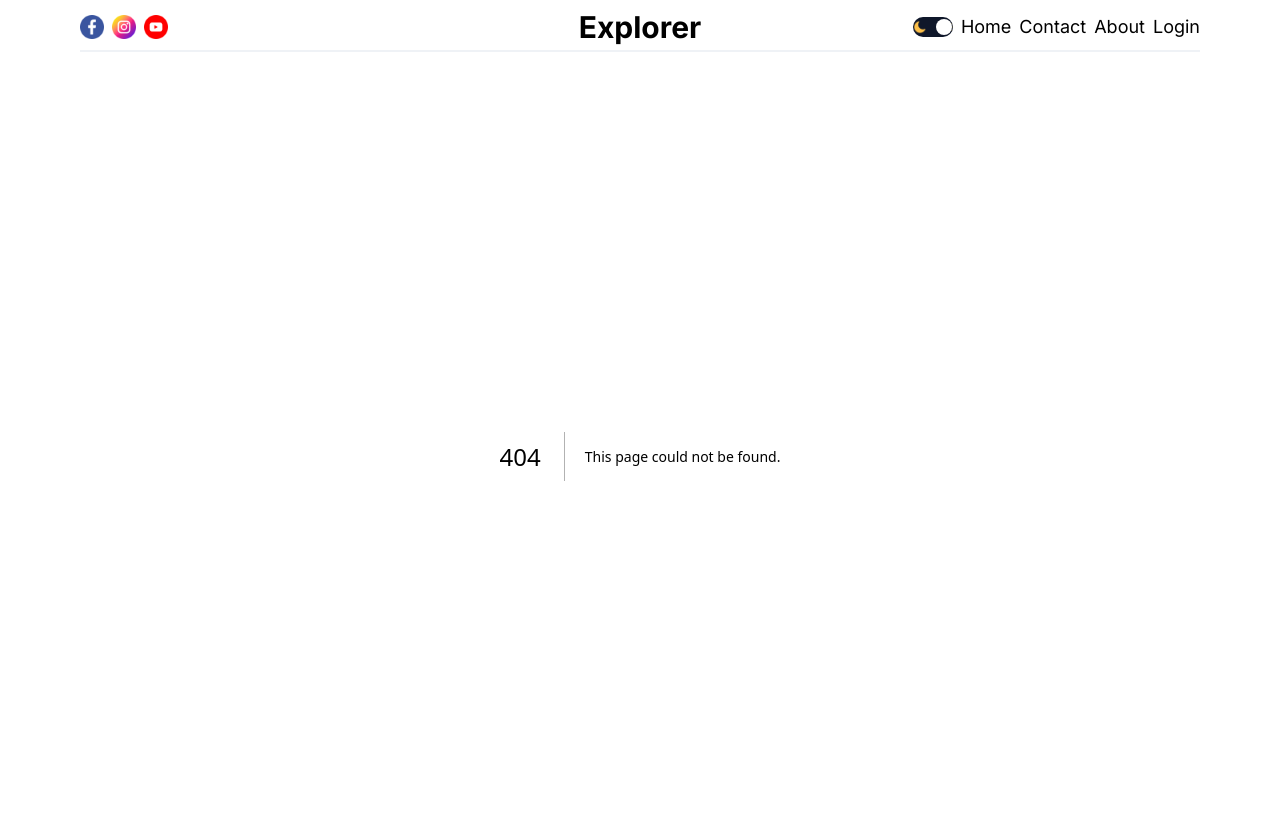
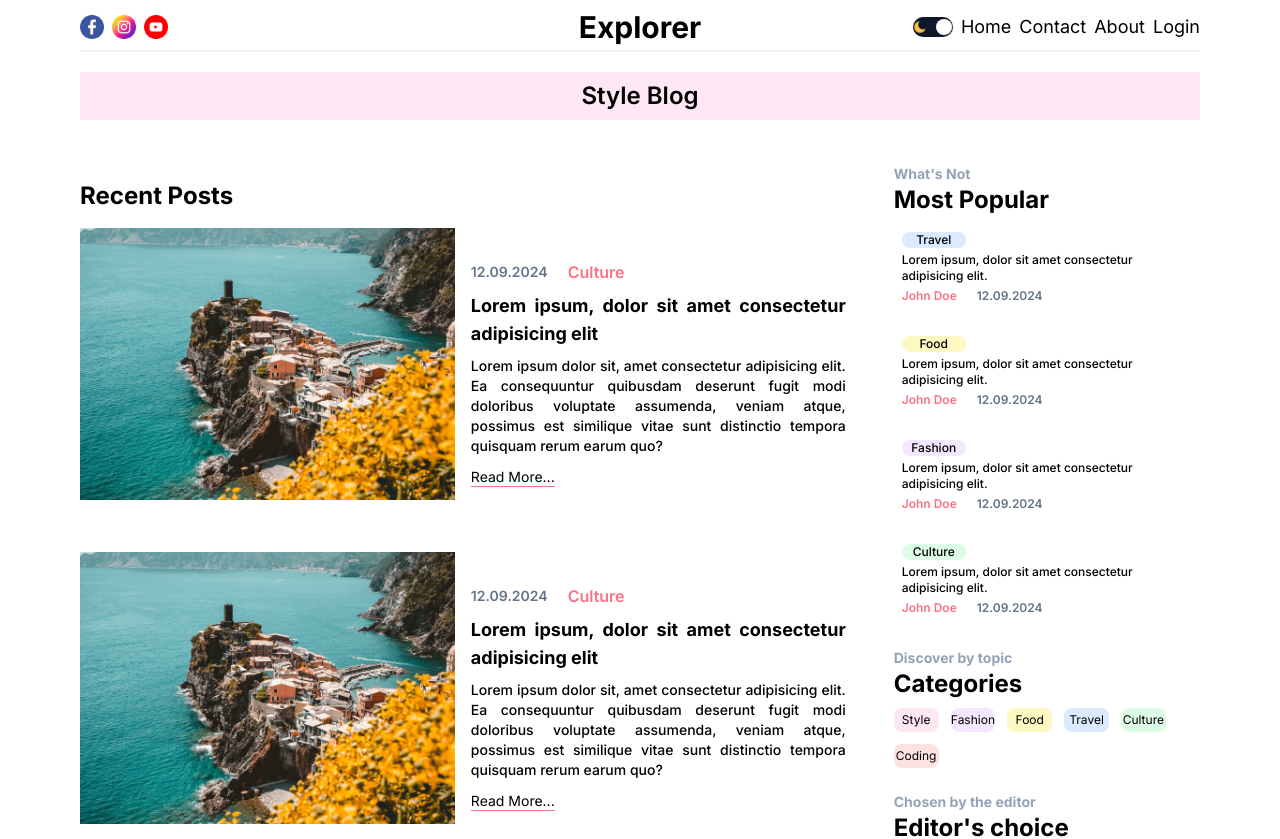
Before and after one commit to Chandu6702/Vivid-Voices, a Next.js app: page /blog in a window 1280 px wide. Before the commit this address had no page. Shown: the top 839 px of the page. Built offline with nearby package versions, Linux system fonts and the light colour scheme.

Commit message:
update blog page

```diff
--- /dev/null
+++ b/src/app/blog/page.jsx
@@ -0,0 +1,19 @@
+import CardList from '@/components/CardList'
+import Menu from '@/components/Menu'
+import React from 'react'
+
+const BlogPage = () => {
+    return (
+        <div className='blogpage '>
+            <h1 className='title w-full text-black text-2xl text-center font-semibold p-2 mt-5 bg-pink-100'>
+                Style Blog
+            </h1>
+            <div className='content flex justify-between gap-12'>
+                <CardList />
+                <Menu />
+            </div>
+        </div>
+    )
+}
+
+export default BlogPage
--- a/src/components/CardList.jsx
+++ b/src/components/CardList.jsx
@@ -4,7 +4,7 @@ import Card from './Card'
 
 const CardList = () => {
     return (
-        <div className='container flex-5 mt-8'>
+        <div className='container flex-5 mt-7'>
             <h1 className='title mt-8 mb-4 text-2xl font-bold'>Recent Posts</h1>
             <div className='posts flex flex-col gap-3'>
                 <Card />
--- a/src/components/Menu.jsx
+++ b/src/components/Menu.jsx
@@ -6,7 +6,7 @@ import MenuCategories from './MenuCategories';
 
 const Menu = () => {
     return (
-        <div className="container hidden sm:block flex-2 mt-8">
+        <div className="container hidden sm:block flex-2 mt-7">
             <h2 className="subtitle mt-4 text-sm text-slate-400 font-bold">What's Not</h2>
             <h1 className="title mb-2 text-2xl font-bold">Most Popular</h1>
             <MenuPosts withImage={false} />
```
